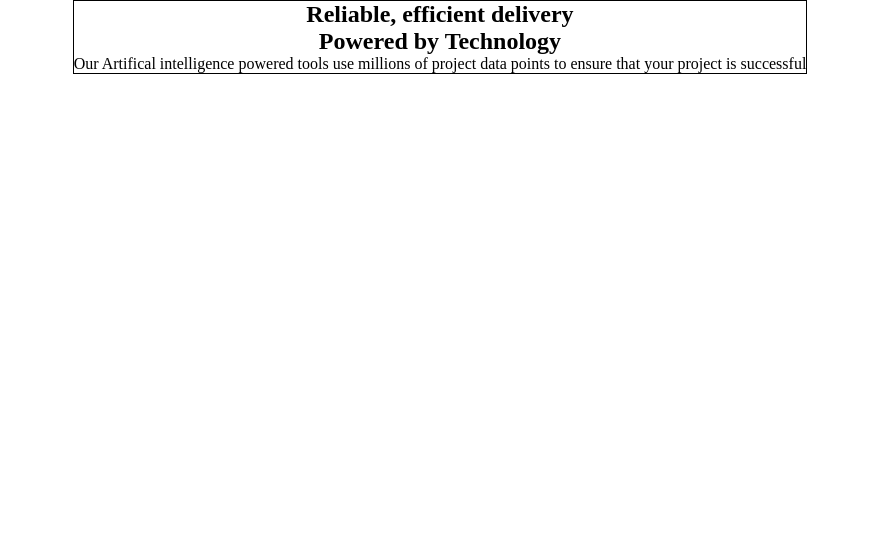
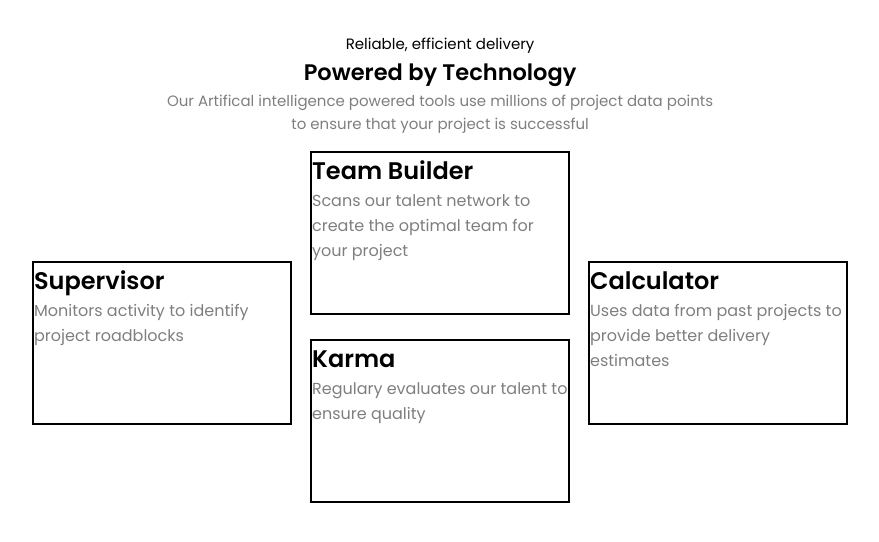
Before and after one commit to Aditya000786/FrontEndChallenges, a plain HTML site: page four-card-feature-section-master/all_index.html in a window 1280 px wide. Shown: the whole page, without its empty margins (200-1079 px from the left). Drawn offline with Linux system fonts and the light colour scheme.

Commit message:
My attempt

```diff
--- a/four-card-feature-section-master/all_index.html
+++ b/four-card-feature-section-master/all_index.html
@@ -6,15 +6,36 @@
     <meta http-equiv="X-UA-Compatible" content="IE=edge">
     <meta name="viewport" content="width=device-width, initial-scale=1.0">
     <link rel="stylesheet" href="style.css">
+    <link rel="preconnect" href="https://fonts.googleapis.com">
+    <link rel="preconnect" href="https://fonts.gstatic.com" crossorigin>
+    <link href="https://fonts.googleapis.com/css2?family=Poppins:wght@200;400;600&display=swap" rel="stylesheet">
     <title>Document</title>
 </head>
 
 <body>
     <div class="intro">
-        <h2>Reliable, efficient delivery</h2>
+        <div>Reliable, efficient delivery</div>
         <h2>Powered by Technology</h2>
         <p>Our Artifical intelligence powered tools use millions of project data points to ensure that your project is
             successful</p>
+    </div>
+    <div class="card-holder">
+        <div class="card top">
+            <h2>Team Builder</h2>
+            <p>Scans our talent network to create the optimal team for your project</p>
+        </div>
+        <div class="card left">
+            <h2>Supervisor</h2>
+            <p>Monitors activity to identify project roadblocks</p>
+        </div>
+        <div class="card right">
+            <h2>Calculator</h2>
+            <p>Uses data from past projects to provide better delivery estimates</p>
+        </div>
+        <div class="card bottom">
+            <h2>Karma</h2>
+            <p>Regulary evaluates our talent to ensure quality</p>
+        </div>
     </div>
 
 </body>
--- a/four-card-feature-section-master/style.css
+++ b/four-card-feature-section-master/style.css
@@ -1,9 +1,61 @@
 * {
   margin: 0 auto;
+  font-family: "Poppins", sans-serif;
+}
+body {
+  margin: 2em;
+}
+p {
+  opacity: 0.5;
+}
+.intro {
+  /* border: 1px solid; */
+  font-size: 15px;
+}
+.intro :not(p) {
   width: max-content;
 }
-.intro {
-  border: 1px solid;
+.intro p {
+  max-width: 60ch;
+  /* max-width: 34%; */
+  text-align: center;
 }
-.intro h2 {
+.card-holder {
+  min-height: 24em;
+  width: 51em;
+  /* outline: 2px solid palevioletred; */
+  position: relative;
 }
+.card {
+  /* padding: 1em; */
+  /* border: 2px solid; */
+  height: 10em;
+  max-width: 16em;
+  margin: 1em auto;
+  position: absolute;
+  border: 2px solid;
+}
+.card.top {
+  /* outline: 2px solid seagreen; */
+  top: 0;
+  left: 50%;
+  transform: translateX(-50%);
+}
+.card.bottom {
+  /* outline: 2px solid blue; */
+  bottom: 0;
+  left: 50%;
+  transform: translateX(-50%);
+}
+.card.left {
+  /* outline: 2px solid red; */
+  top: 50%;
+  left: 0;
+  transform: translateY(-50%);
+}
+.card.right {
+  /* outline: 2px solid purple; */
+  top: 50%;
+  right: 0;
+  transform: translateY(-50%);
+}
```
Also changed, not shown: four-card-feature-section-master/README.md.
